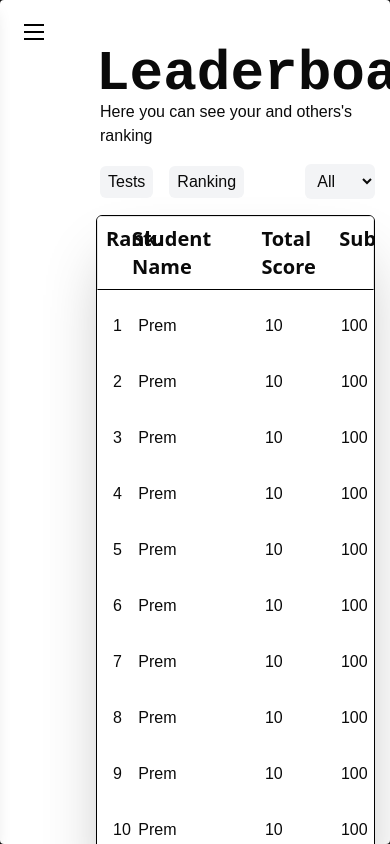
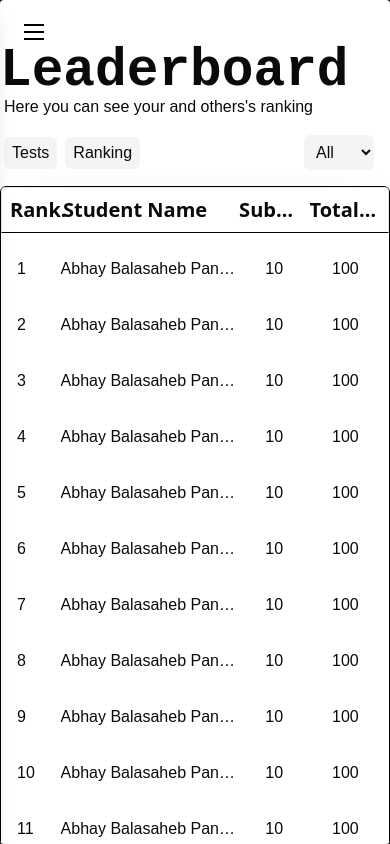
Before and after one commit to psapkale/intercord, a React (Vite) app in the folder frontend/: page /dashboard/leaderboard in a window 390 px wide. Built offline with nearby package versions, Linux system fonts and the light colour scheme; a web font is replaced by a local one.

Commit message:
Leaderboard Responsiveness DONE!

```diff
--- a/frontend/src/components/RankingTable.tsx
+++ b/frontend/src/components/RankingTable.tsx
@@ -2,20 +2,20 @@ import ScoreCard from "./ScoreCard";
 
 const RankingTable = () => {
   return (
-    <div className="w-full h-full flex flex-col relative">
+    <div className="w-full h-full flex flex-col relative overflow-x-hidden">
       <div
         className="bg-white flex w-full py-2 px-2  mb-4 border border-b-black"
         id="rank"
       >
-        <h1 className="w-[10%] font-zyada font-semibold text-xl">Rank.</h1>
-        <h1 className="w-[50%] font-zyada font-semibold text-xl">
+        <h1 className="w-[10%] font-zyada font-semibold text-xl ">Rank.</h1>
+        <h1 className="w-[50%] truncate font-zyada font-semibold text-xl ml-[1rem] ">
           Student Name
         </h1>
-        <h1 className="w-[30%] font-zyada font-semibold text-xl">
+        <h1 className="w-[20%] font-zyada font-semibold text-xl truncate">
+          Submissions
+        </h1>
+        <h1 className="w-[20%] truncate font-zyada font-semibold text-xl ">
           Total Score
-        </h1>
-        <h1 className="w-[10%] font-zyada font-semibold text-xl">
-          Submissions
         </h1>
       </div>
       {Array(30)
@@ -23,7 +23,7 @@ const RankingTable = () => {
         .map((_, idx) => {
           return (
             <ScoreCard
-              name="Prem"
+              name="Abhay Balasaheb Panchal"
               rank={idx + 1 + ""}
               score="100"
               submission="10"
--- a/frontend/src/components/ScoreCard.tsx
+++ b/frontend/src/components/ScoreCard.tsx
@@ -14,10 +14,10 @@ const ScoreCard = ({
   return (
     <Link to={"/dashboard/student/prem"}>
       <div className="flex w-full py-2 px-2 mb-4 pl-4 hover:bg-gray-50">
-        <h1 className="w-[10%]">{rank}</h1>
-        <h1 className="w-[50%]">{name}</h1>
-        <h1 className="w-[30%]">{submission}</h1>
-        <h1 className="w-[10%]">{score}</h1>
+        <h1 className="w-[10%] truncate">{rank}</h1>
+        <h1 className="w-[50%] ml-[0.5rem] truncate">{name}</h1>
+        <h1 className="w-[20%] text-center truncate">{submission}</h1>
+        <h1 className="w-[20%] truncate text-center">{score}</h1>
       </div>
     </Link>
   );
--- a/frontend/src/components/SideBarAndOC.css
+++ b/frontend/src/components/SideBarAndOC.css
@@ -3,10 +3,12 @@
     top: 4%;
     left: 2rem;
     z-index: 30;
+    background-color: white;
 }
 
 .btn {
     position: absolute;
+    background-color: white;
     transform: translate(-50%, -50%);
     width: 2.5rem;
     height: 2.5rem;
--- a/frontend/src/pages/LeaderBoard.tsx
+++ b/frontend/src/pages/LeaderBoard.tsx
@@ -39,23 +39,27 @@ const LeaderBoard = () => {
   }, [selectedOptionField]);
 
   return (
-    <div className="w-full h-[100vh] pl-[6rem] pt-[2rem] overflow-scroll py-8">
-      <div className="w-[95%] h-[95%]">
+    <div className="w-full h-[100vh]  sm:pl-[1.5rem] md:pl-[3rem] lg:pl-[6rem] pt-[2rem] overflow-y-scroll overflow-x-hidden py-8">
+      <div className="w-full md:w-[95%] h-[95%]">
         <div className="flex flex-col">
           <div>
             <h1
-              className="font-mono font-semibold text-[3.5rem] -mb-4"
+              className="font-mono font-semibold text-[3.3rem] sm:text-[3.5rem] -mb-4"
               id="title"
             >
               Leaderboard
             </h1>
             <p className="pl-1">Here you can see your and others's ranking</p>
           </div>
-          <div className="pl-1 w-full flex justify-between items-center mt-4">
-            <div className="flex gap-4">
+          <div className="px-[1rem] pl-1 w-full flex justify-between items-center mt-4">
+            <div className="flex gap-2 sm:gap-4">
               <button
                 className={`px-2 py-1 rounded-md bg-gray-100 ${
                   selectedOptionField === "all" && "cursor-not-allowed"
+                } ${
+                  !isRankingOpen &&
+                  selectedOptionField !== "all" &&
+                  "bg-gray-300"
                 }`}
                 disabled={selectedOptionField === "all"}
                 onClick={() => {
@@ -68,6 +72,10 @@ const LeaderBoard = () => {
               <button
                 className={`px-2 py-1 rounded-md bg-gray-100 ${
                   selectedOptionField === "all" && "cursor-not-allowed"
+                } ${
+                  isRankingOpen &&
+                  selectedOptionField !== "all" &&
+                  "bg-gray-300"
                 }`}
                 disabled={selectedOptionField === "all"}
                 onClick={() => {
```
